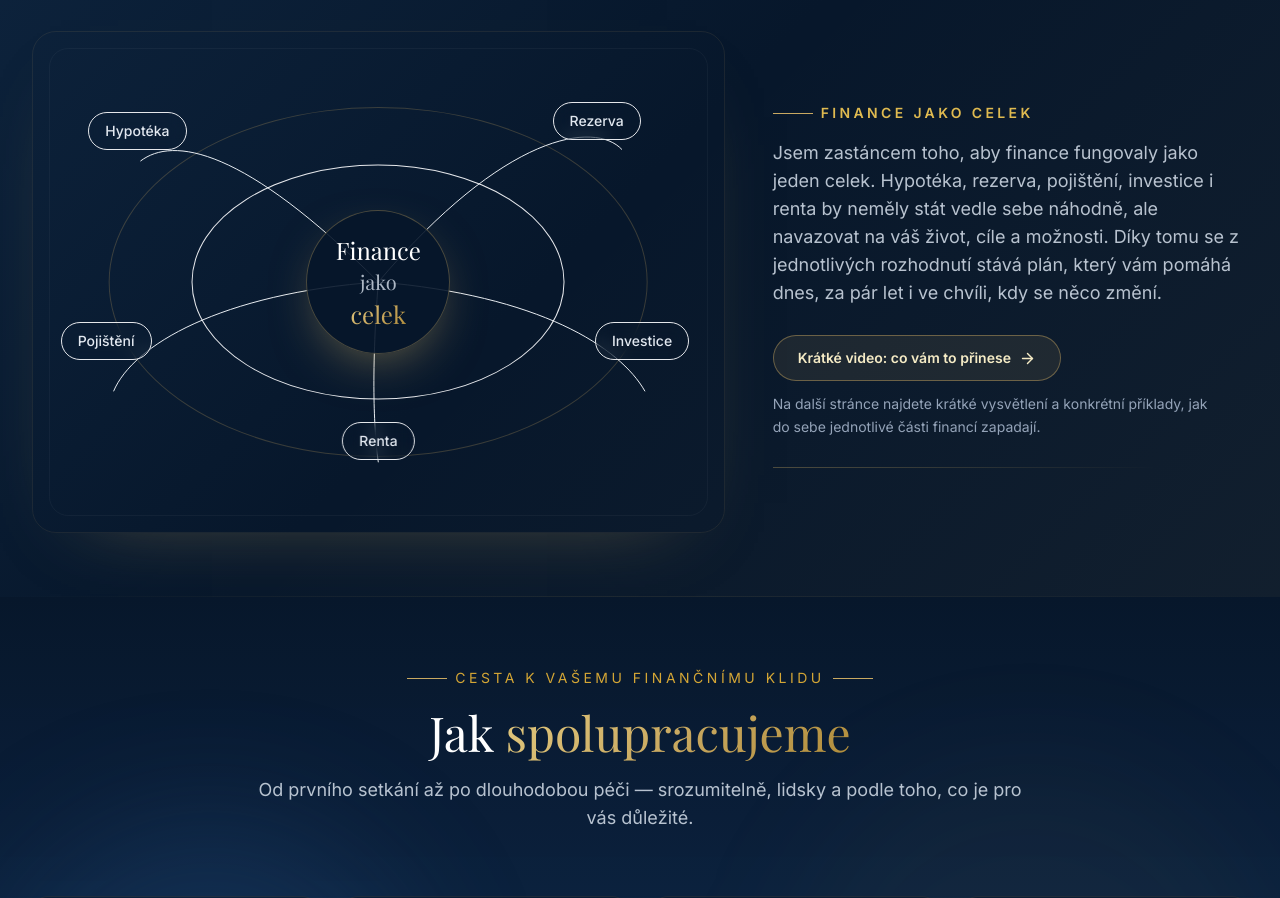
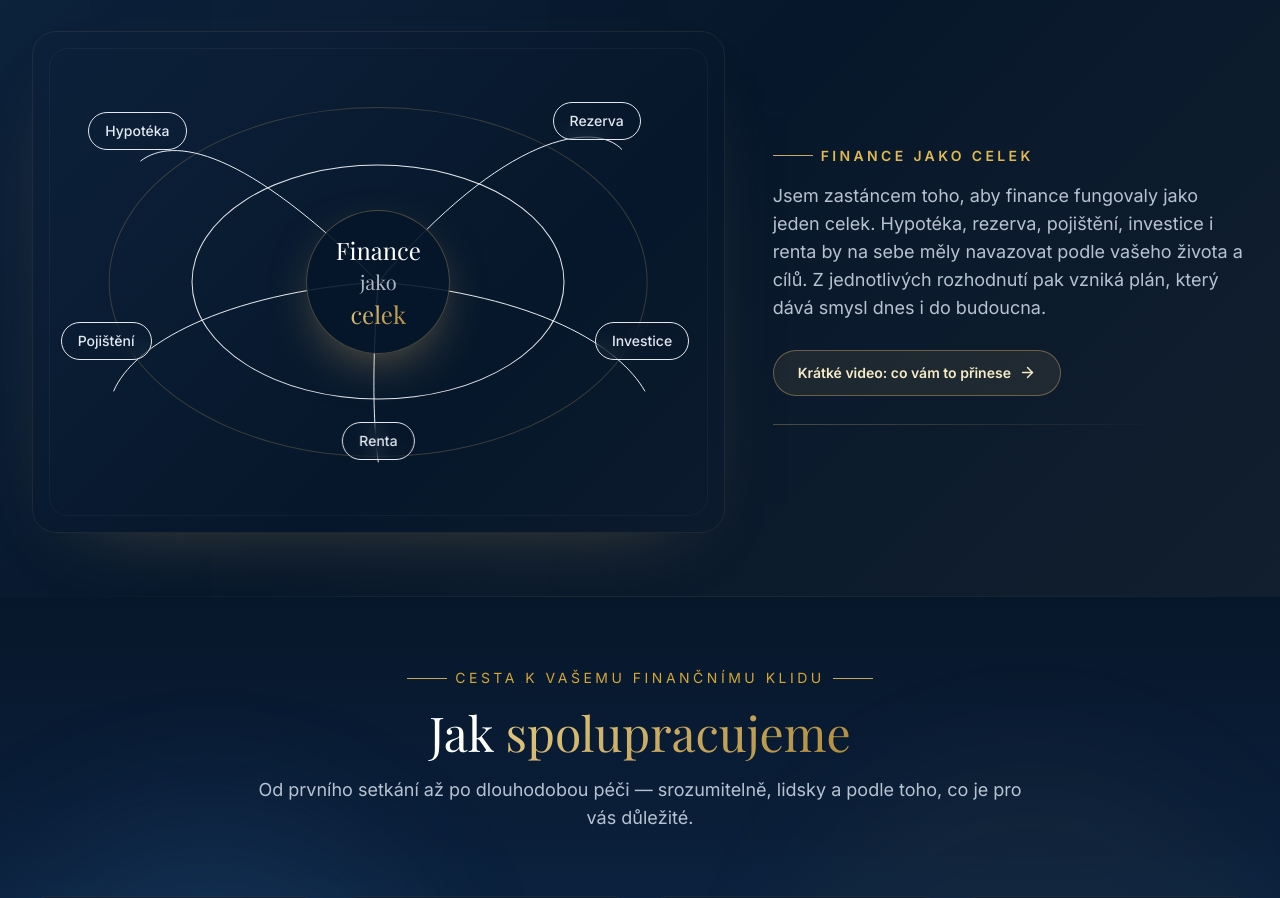
Before and after one commit to DannyKoll/daniel-kolar-web, a Next.js app: page / in a window 1280 px wide. Shown: the part 2820-3718 px from the top of the page. Built offline with nearby package versions, Linux system fonts and the light colour scheme.

Commit message:
Update FinanceTogether.jsx

```diff
--- a/components/FinanceTogether.jsx
+++ b/components/FinanceTogether.jsx
@@ -107,10 +107,9 @@ export default function FinanceTogether() {
 
             <p className="max-w-xl text-base sm:text-lg text-slate-300/90 leading-relaxed">
               Jsem zastáncem toho, aby finance fungovaly jako jeden celek.
-              Hypotéka, rezerva, pojištění, investice i renta by neměly stát
-              vedle sebe náhodně, ale navazovat na váš život, cíle a možnosti.
-              Díky tomu se z jednotlivých rozhodnutí stává plán, který vám
-              pomáhá dnes, za pár let i ve chvíli, kdy se něco změní.
+              Hypotéka, rezerva, pojištění, investice i renta by na sebe měly
+              navazovat podle vašeho života a cílů. Z jednotlivých rozhodnutí
+              pak vzniká plán, který dává smysl dnes i do budoucna.
             </p>
 
             <div className="mt-7 flex">
@@ -126,11 +125,6 @@ export default function FinanceTogether() {
               </Link>
             </div>
 
-            <p className="mt-3 max-w-md text-sm leading-relaxed text-slate-400">
-              Na další stránce najdete krátké vysvětlení a konkrétní příklady,
-              jak do sebe jednotlivé části financí zapadají.
-            </p>
-
             <div className="mt-7 h-px w-full max-w-sm bg-gradient-to-r from-gold-500/35 to-transparent" />
           </div>
         </div>
```
